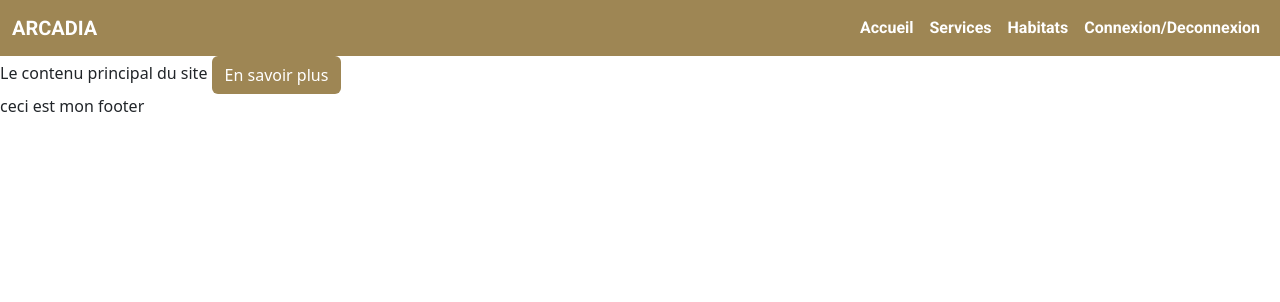
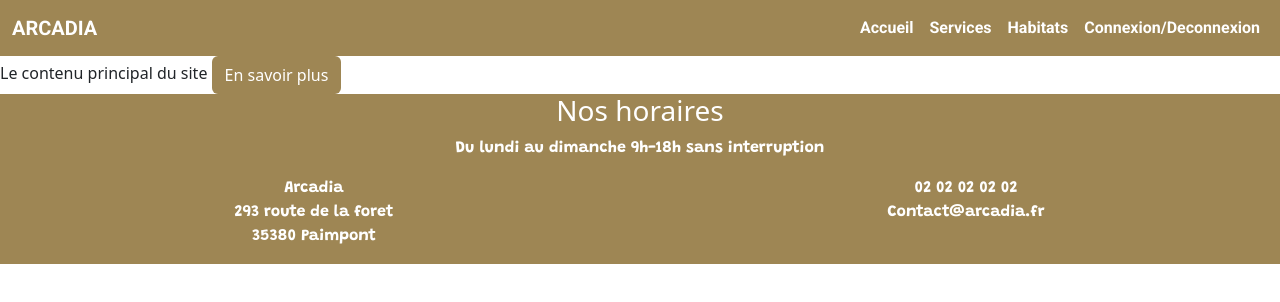
Before and after one commit to LionelM81/Arcadia, a website: page index.html in a window 1280 px wide. Drawn offline with nearby package versions, Linux system fonts and the light colour scheme; a web font is replaced by a local one.

Commit message:
ajout footer

```diff
--- a/index.html
+++ b/index.html
@@ -10,6 +10,9 @@
     <link rel="preconnect" href="https://fonts.gstatic.com" crossorigin>
     <link
         href="https://fonts.googleapis.com/css2?family=Hind+Madurai:wght@300;400;500;600;700&family=Roboto:ital,wght@0,100;0,300;0,400;0,500;0,700;0,900;1,100;1,300;1,400;1,500;1,700;1,900&display=swap"
+        rel="stylesheet">
+    <link
+        href="https://fonts.googleapis.com/css2?family=Grandstander:ital,wght@0,100..900;1,100..900&family=Hind+Madurai:wght@300;400;500;600;700&family=Roboto:ital,wght@0,100;0,300;0,400;0,500;0,700;0,900;1,100;1,300;1,400;1,500;1,700;1,900&display=swap"
         rel="stylesheet">
     <title>Document</title>
 </head>
@@ -49,8 +52,25 @@
         <button type="button" class="btn">En savoir plus</button>
     </main>
 
-    <footer>
-        ceci est mon footer
+    <footer class="bg-primary text-black text-center">
+        <div class="text-white row">
+            <div class="col-12">
+                <h3>Nos horaires</h3>
+                <p>Du lundi au dimanche 9h-18h sans interruption</p>
+            </div>
+            <div class="col-6">
+                <p>Arcadia<br />
+                    293 route de la foret<br />
+                    35380 Paimpont</p>
+            </div>
+            <div class="col-6">
+                <p>02 02 02 02 02<br />
+                    Contact@arcadia.fr</p>
+            </div>
+        </div>
+
+
+
     </footer>
 
     <script src="node_modules/bootstrap/dist/js/bootstrap.bundle.min.js"></script>
--- a/style/style.css
+++ b/style/style.css
@@ -5,9 +5,16 @@
 
 .bg-primary {
     background-color: #9E8654 !important;
+    color: white;
 }
 
 .navbar {
     font-family: roboto;
     font-weight: bolder;
 }
+
+p {
+    font-family: Grandstander;
+    font-weight: bolder;
+    color: white;
+}
```
